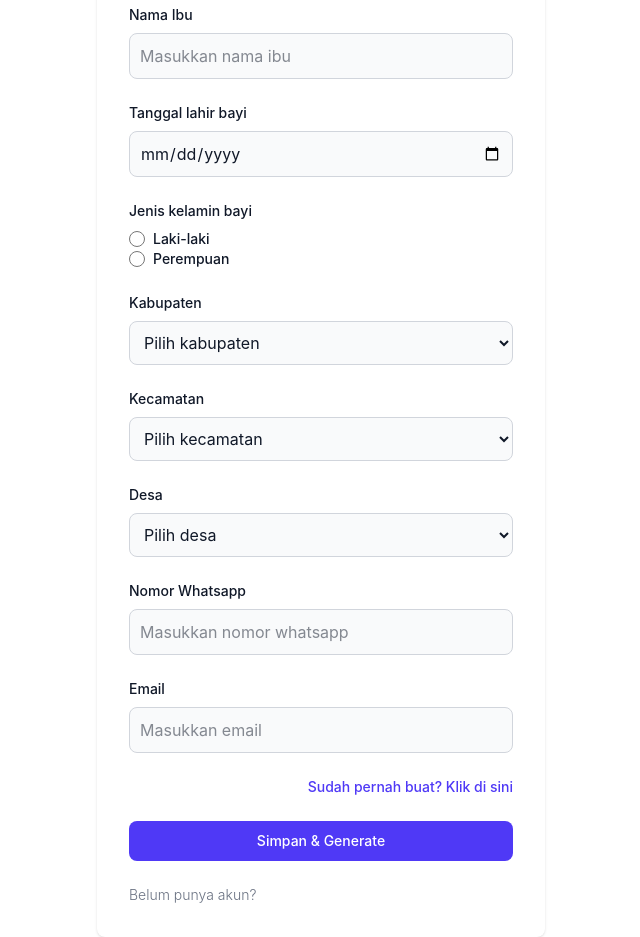
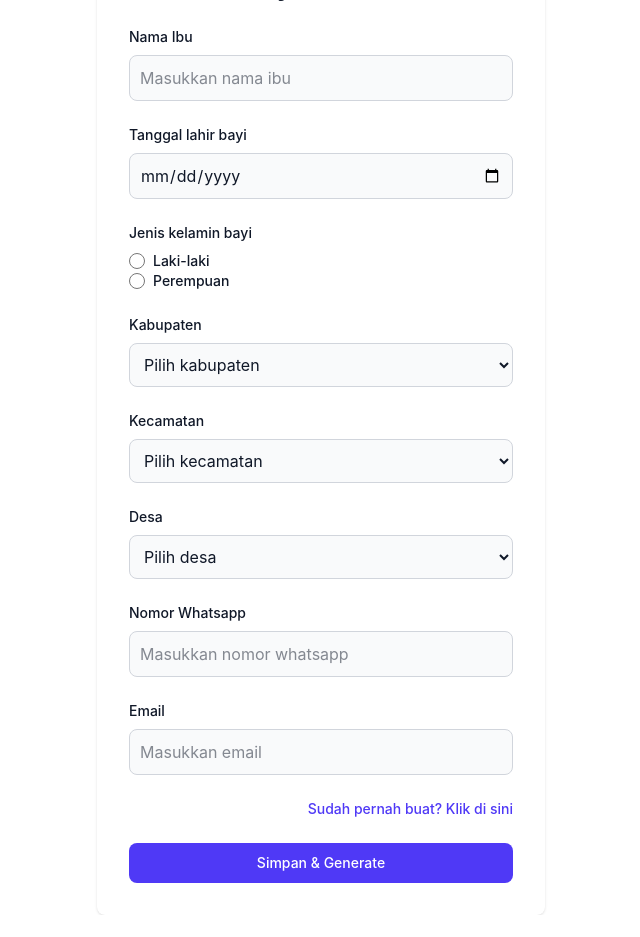
Before and after one commit to stywn93/vaksira, a React (Vite) app: page / in a window 1280 px wide. Shown: the whole page, without its empty margins (319-959 px from the left). After the commit the page ends 915 px from the top, so only its background shows below. Built offline with nearby package versions, Linux system fonts and the light colour scheme.

Commit message:
fix: remove unnecessary text from FormBabyProfile component

```diff
--- a/src/components/FormBabyProfile.jsx
+++ b/src/components/FormBabyProfile.jsx
@@ -118,9 +118,6 @@ export default function FormBabyProfile() {
                                   Simpan & Generate
 
                         </button>
-                        <p className="text-sm font-light text-gray-500 dark:text-gray-400">
-                            Belum punya akun?
-                        </p>
                     </form>
                 </div>
             </div>
```
